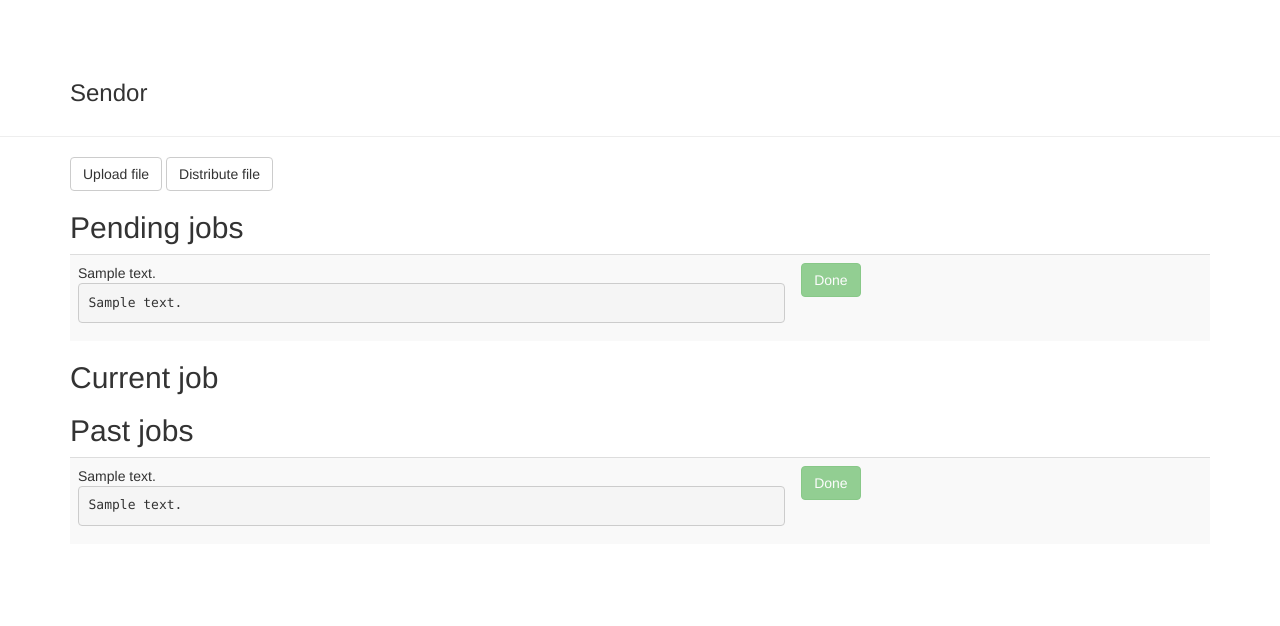
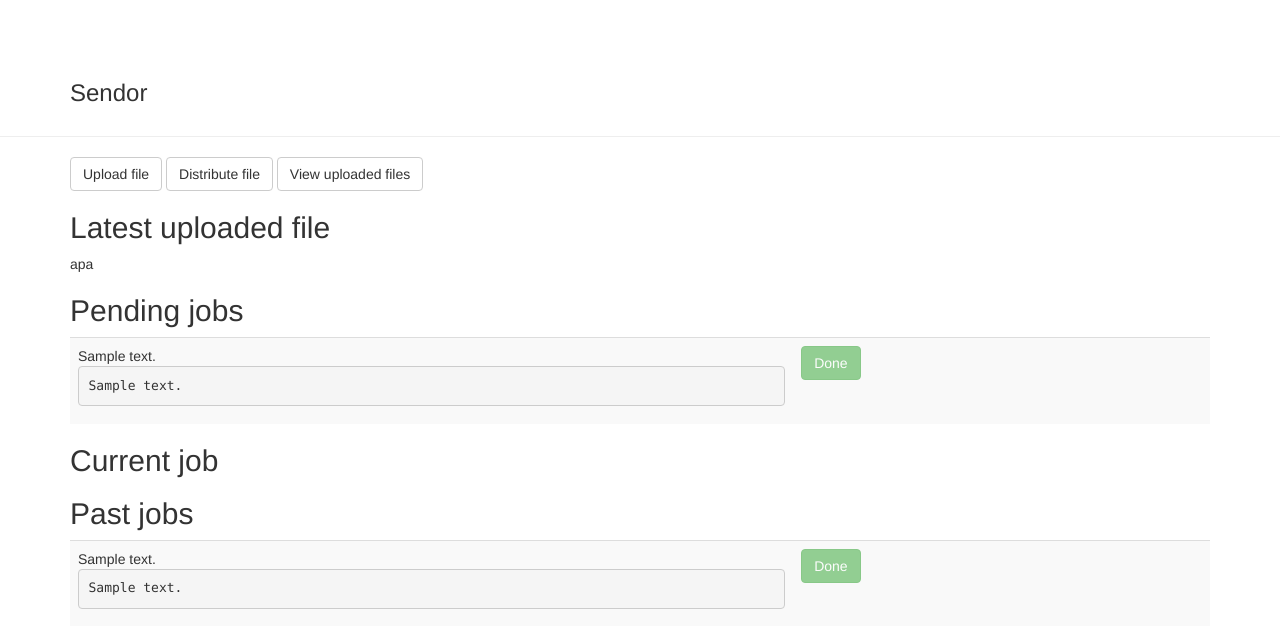
Before and after one commit to ermandoser/Sendor, a Python web app: template templates/index.html in a window 1280 px wide. Shown: the top 626 px of the page. Run offline with Jinja, Linux system fonts and the light colour scheme; the template is opened without the code that fills it: most values are stand-ins (such as "Sample title", 1, 10 or a date in 2020).

Commit message:
File stash now has a UI

```diff
--- /dev/null
+++ b/templates/FileStash.html
@@ -0,0 +1,23 @@
+
+{% macro FileStash(files) %}
+<table class="table">
+	<tbody>
+		{% for file in files %}
+			{% set original_filename = file['original_filename'] %}
+			{% set size = file['size'] %}
+			{% set timestamp = file['timestamp'] %}
+			<tr>
+				<td>
+					{{ original_filename }}
+				</td>
+				<td>
+					{{ size }}
+				</td>
+				<td>
+					{{ timestamp }}
+				</td>
+			</tr>
+		{% endfor %}
+	</tbody>
+</table>
+{% endmacro %}
--- a/templates/SendorJob.html
+++ b/templates/SendorJob.html
@@ -1,12 +1,21 @@
 
+{% macro SendorJob(tasks) %}
 <table class="table table-striped">
   <tbody>
     {% for task in tasks %}
     {% set description = task['description'] %}
     {% set state = task['state'] %}
+    {% set details = task['details'] %}
     <tr>
       <td>
-	{{description}}
+	<div>
+	  {{description}}
+	</div>
+	<div>
+	  {% if details != "" %}
+	  <pre>{{details}}</pre>
+	  {% endif %}
+	</div>
       </td>
       <td>
 	{% if state == 'not_started' %}
@@ -17,6 +26,8 @@
 	<button type="button" disabled="disabled" class="btn btn-success">Done</button>
 	{% elif state == 'failed' %}
 	<button type="button" disabled="disabled" class="btn btn-danger">Failed</button>
+	{% elif state == 'canceled' %}
+	<button type="button" disabled="disabled" class="btn btn-inverse">Canceled</button>
 	{% else %}
 	Error: Unknown state!
 	{% endif %}
@@ -25,3 +36,4 @@
     {% endfor %}
   </tbody>
 </table>
+{% endmacro %}
--- a/templates/index.html
+++ b/templates/index.html
@@ -1,56 +1,30 @@
 
 {% extends "base.html" %}
 
-{% macro SendorJob(tasks) %}
-<table class="table table-striped">
-  <tbody>
-    {% for task in tasks %}
-    {% set description = task['description'] %}
-    {% set state = task['state'] %}
-    {% set details = task['details'] %}
-    <tr>
-      <td>
-	<div>
-	  {{description}}
-	</div>
-	<div>
-	  {% if details != "" %}
-	  <pre>{{details}}</pre>
-	  {% endif %}
-	</div>
-      </td>
-      <td>
-	{% if state == 'not_started' %}
-	<button type="button" disabled="disabled" class="btn btn-default">Not started</button>
-	{% elif state == 'in_progress' %}
-	<button type="button" disabled="disabled" class="btn btn-warning">In progress</button>
-	{% elif state == 'completed' %}
-	<button type="button" disabled="disabled" class="btn btn-success">Done</button>
-	{% elif state == 'failed' %}
-	<button type="button" disabled="disabled" class="btn btn-danger">Failed</button>
-	{% elif state == 'canceled' %}
-	<button type="button" disabled="disabled" class="btn btn-inverse">Canceled</button>
-	{% else %}
-	Error: Unknown state!
-	{% endif %}
-      </td>
-    </tr>
-    {% endfor %}
-  </tbody>
-</table>
-{% endmacro %}
+{% import "SendorJob.html" as SendorJob %}
+{% import "FileStash.html" as FileStash %}
 
 {% block content %}
 
 <a href="upload.html" class="btn btn-default">Upload file</a>
 <a href="distribute.html" class="btn btn-default">Distribute file</a>
+<a href="file_stash.html" class="btn btn-default">View uploaded files</a>
 <br>
 
+<div>
+<h2> Latest uploaded file </h2>
+{% if file_stash %}
+{{ FileStash.FileStash(file_stash) }}
+{% else %}
+ apa
+{% endif %}
+
+</div>
 
 <h2> Pending jobs </h2>
 <div>
 {% for job in pending_jobs %}
-{{ SendorJob(job) }}
+{{ SendorJob.SendorJob(job) }}
 {% endfor %}
 
 <h2> Current job </h2>
@@ -59,13 +33,13 @@
 
 <a href="cancel.html" class="btn btn-primary">Cancel this job</a>
 
-{{ SendorJob(current_job) }}
+{{ SendorJob.SendorJob(current_job) }}
 {% endif %}
 
 <h2> Past jobs </h2>
 
 {% for job in past_jobs %}
-{{ SendorJob(job) }}
+{{ SendorJob.SendorJob(job) }}
 {% endfor %}
 
 {% endblock %}
```
Also changed, not shown: main.py (+21 -3 lines), templates/file_stash.html (added, +16 -0 lines).
